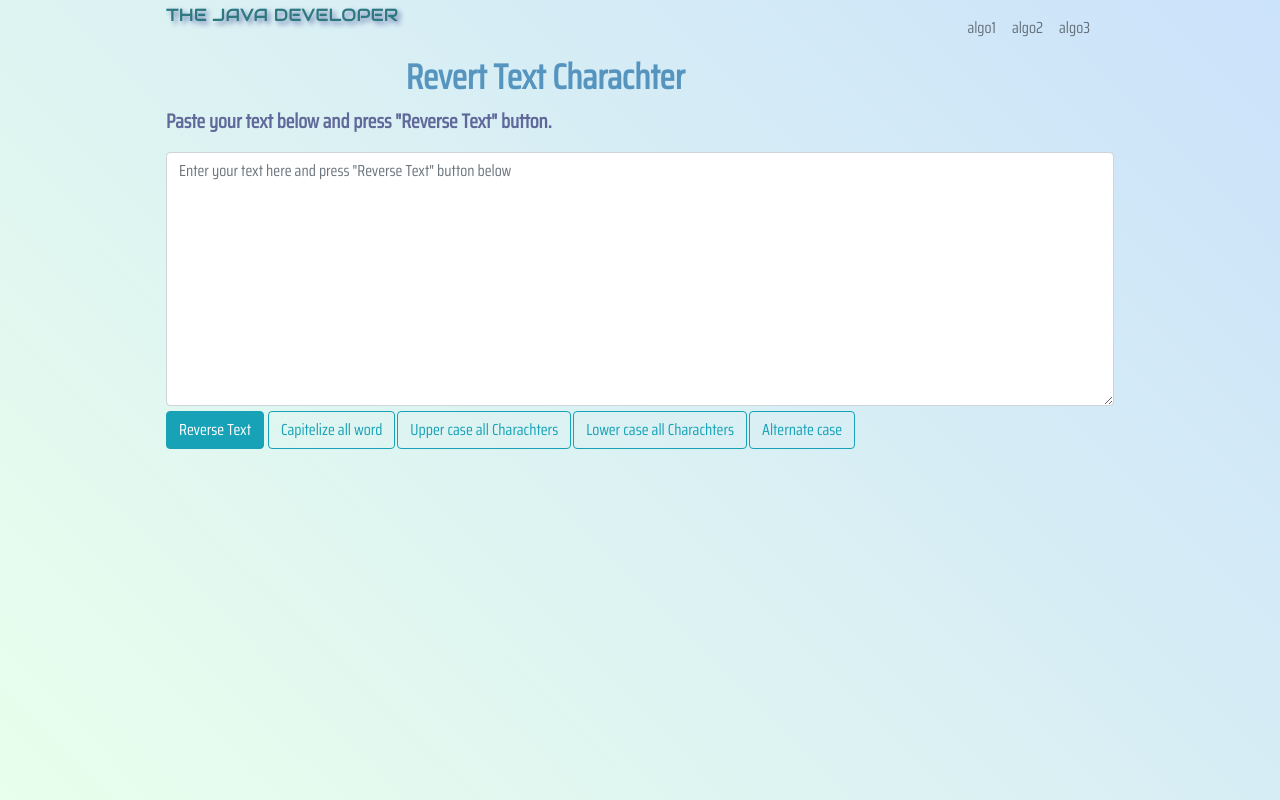
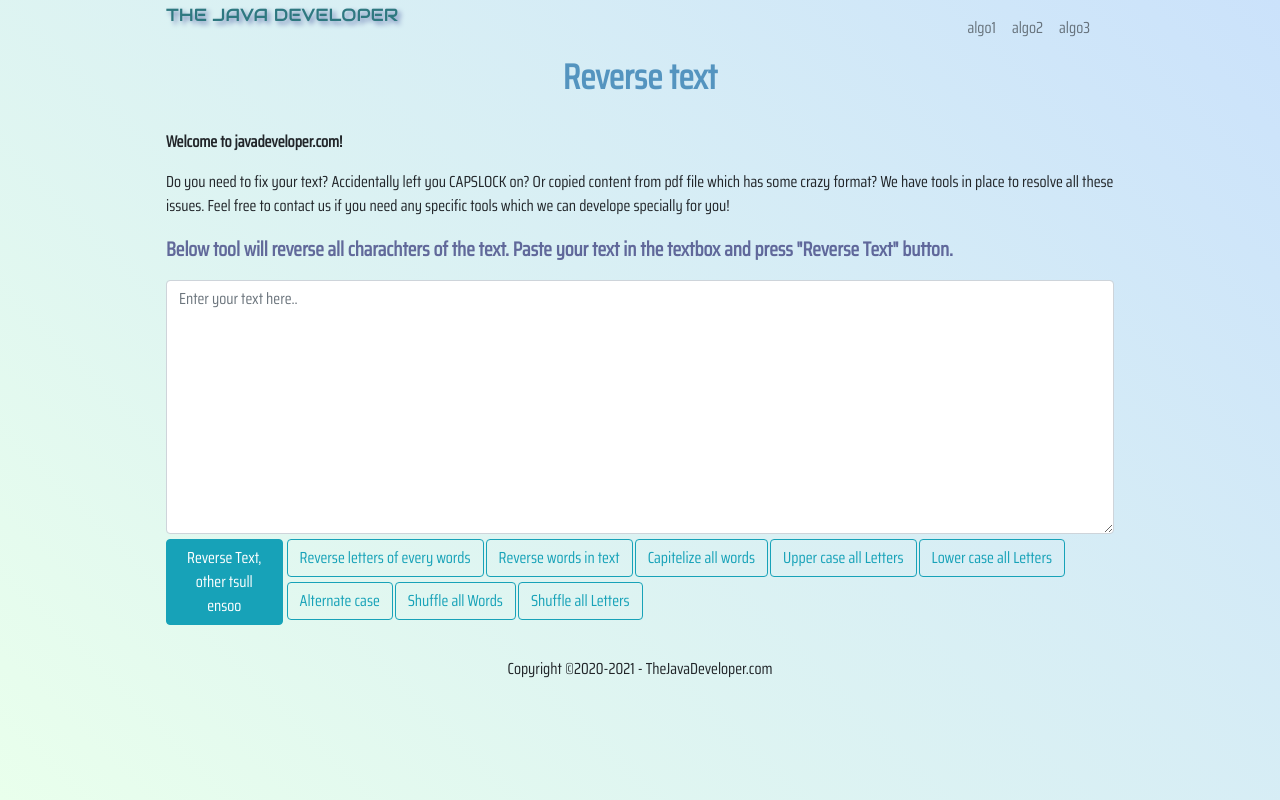
Before and after one commit to younasawais/nextvps, a Next.js app: page /algos/1 in a window 1280 px wide. Built offline with nearby package versions, Linux system fonts and the light colour scheme; a web font is replaced by a local one.

Commit message:
improved css, added text

```diff
--- a/components/Algo.js
+++ b/components/Algo.js
@@ -3,12 +3,16 @@ import {Button} from 'react-bootstrap';
 
 export default function Algo(){
     const [input, setInput] = useState('');
-    const [btnNames, setBtnNames] = useState(
+    const [btnNames] = useState(
         [
-            {name:'Capitelize all word', id:'capitalize'},
-            {name:'Upper case all Charachters', id:'uppercase'},
-            {name:'Lower case all Charachters', id:'lowercase'},
+            {name:'Reverse letters of every words', id:'reverseword'},
+            {name:'Reverse words in text', id:'reverseword'},
+            {name:'Capitelize all words', id:'capitalize'},
+            {name:'Upper case all Letters', id:'uppercase'},
+            {name:'Lower case all Letters', id:'lowercase'},
             {name:'Alternate case', id:'alternate'},
+            {name:'Shuffle all Words', id:'shufflewords'},
+            {name:'Shuffle all Letters', id:'shufflechars'},
         ])
 
     function handleTextInput(e){
@@ -26,32 +30,43 @@ export default function Algo(){
     return(
         <Fragment className='center'>
             <div className='text'>
-                <h1 className='title'>Revert Text Charachter</h1>
-                <p className='infoText'>Paste your text below and press "Reverse Text" button.</p>
+            <h1 className='title'>Reverse text</h1>
+            <p className='welcomeP'> Welcome to javadeveloper.com!</p>
+            <p> Do you need to fix your text? Accidentally left you CAPSLOCK on? Or copied content
+                from pdf file which has some crazy format? We have tools in place to resolve all these issues.
+                Feel free to contact us if you need any specific tools which we can develope specially for you! </p>
+                <p className='infoText'>Below tool will reverse all charachters of the text. Paste your text in the textbox and press "Reverse Text" button.</p>
             </div>
             <textarea
                 className="form-control"
                 onChange={handleTextInput}
-                placeholder='Enter your text here and press "Reverse Text" button below'
+                placeholder='Enter your text here..'
                 id="text"
                 value={input}
                 name="text"
                 rows="10"/>
             <div className='submitBtn'>
-                <Button variant="info" onClick={handleBtn}>Reverse Text</Button>
+                <div className='mainBtn'>
+                    <Button variant="info" onClick={handleBtn}>Reverse Text, other tsull ensoo</Button>
+                </div>
                 <div className='buttonFamily'>
                     {
-                        btnNames.map((btn)=>{return(
+                        btnNames.map((btn, index)=>{return(
                             <div className='secondBtn'>
-                            <Button variant="outline-info" id={btn.id}>{btn.name}</Button>
+                                <Button variant="outline-info" key={index} name={btn.id}>{btn.name}</Button>
                             </div>
                         )})
                     }
                 </div>
             </div>
+            <p className="footer"> Copyright ©2020-2021 - TheJavaDeveloper.com </p>
             <style jsx>{`
+                .mainBtn{
+                    width: 10rem;
+                }
                 .secondBtn{
-                    margin-left: 2px
+                    margin-left: 2px;
+                    margin-bottom: 1px
                 }
                 .infoText{
                     margin-top: 0;
@@ -69,7 +84,6 @@ export default function Algo(){
                 }
                 .text{
                     height : 20%;
-                    width : 80%;
                     // background-color: green
                 }
                 .submitBtn{
@@ -81,6 +95,14 @@ export default function Algo(){
                     flex-wrap: wrap;
                     margin-left: 2px;
                 }
+                .welcomeP{
+                    margin-top: 2rem;
+                    font-weight: bold;
+                }
+                .footer{
+                    text-align: center;
+                    margin-top: 2rem;
+                }
             `}</style>
         </Fragment>
     )
--- a/components/Menu.js
+++ b/components/Menu.js
@@ -1,5 +1,5 @@
 import { Nav, Navbar } from 'react-bootstrap';
-import Logo from './Logo.js';
+//import Logo from './Logo.js';
 import styling from './menu.module.css';
 import { Fragment } from 'react';
 
@@ -12,8 +12,8 @@ export default function Menu({articleMenuItems}) {
                 <Navbar.Collapse id="basic-navbar-nav" >
                     <div className="test">
                         <Nav className="mr-auto" style={{flexWrap: 'wrap'}} >
-                            {articleMenuItems.map( ({name, router}) => { return(
-                                <Nav.Link href={"/article/" + router}>{name}</Nav.Link>
+                            {articleMenuItems.map( ({name, router}, index) => { return(
+                                <Nav.Link key={index} href={"/algo/" + router}>{name}</Nav.Link>
                             )})}
                             {/* <Nav.Link href="/">Home</Nav.Link>
                             <Nav.Link href="/dummy">Dummy</Nav.Link> */}
```
